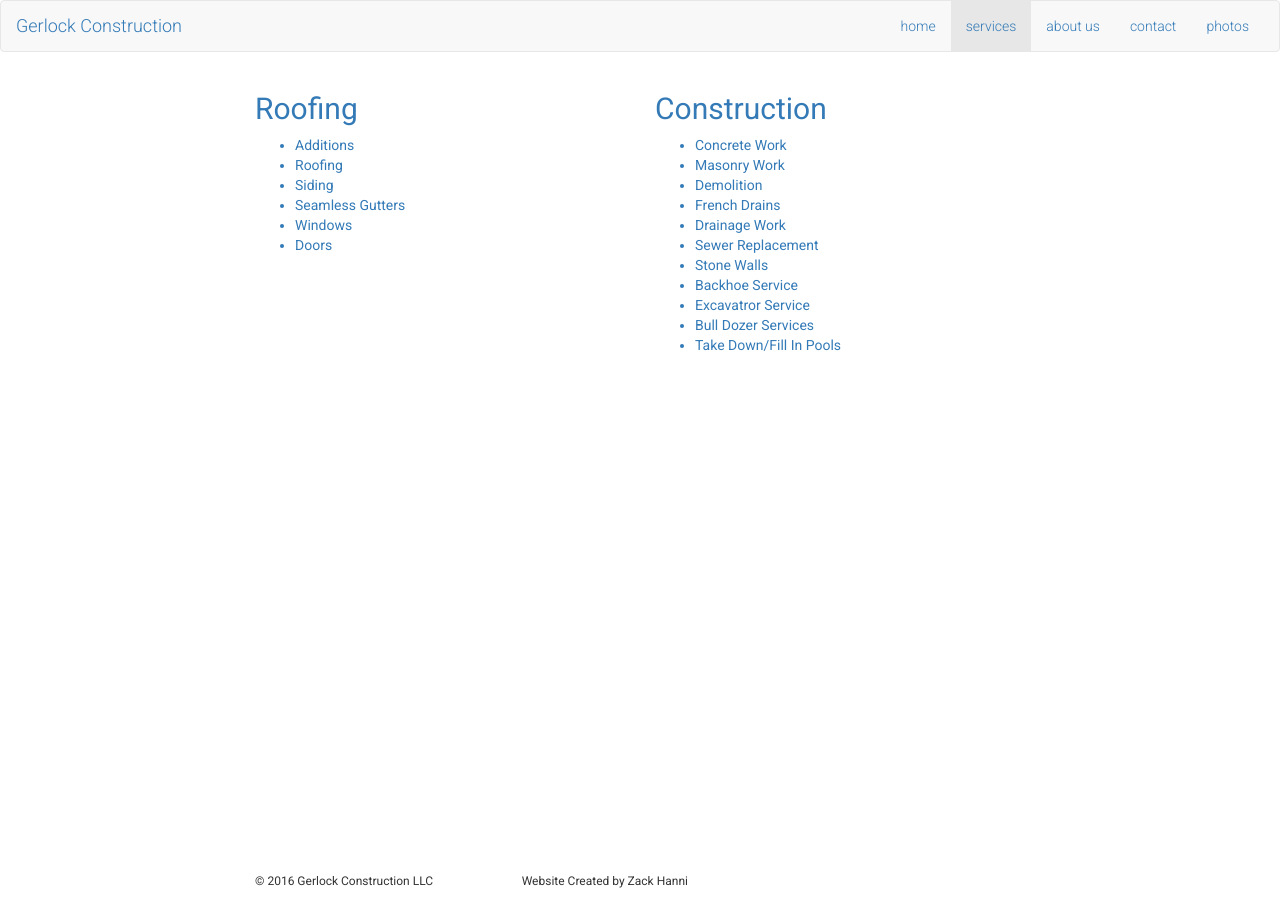
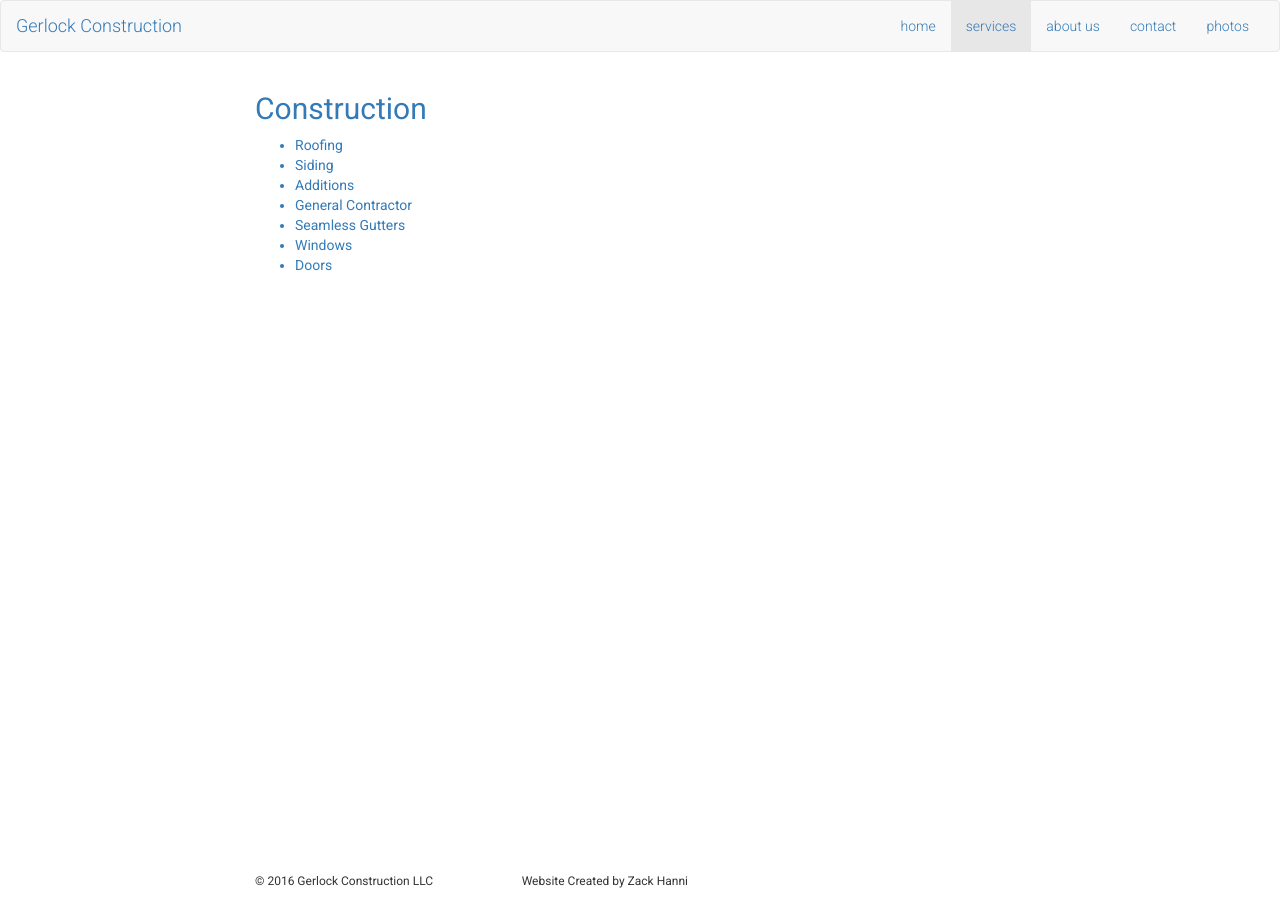
Before and after one commit to gerlock-construction/gerlock-construction.github.io, a Jekyll site: the page built from services.html, in a window 1280 px wide. Built offline with Jekyll 4.4.1, drawn with Linux system fonts in a browser that asks for light colours.

Commit message:
removed old services and added new ones
As per the request of Nancy Bingham on dec 29 I changed the services available

```diff
--- a/services.html
+++ b/services.html
@@ -6,32 +6,16 @@ filename: services
 <section class="container">
   <div class="row blue">
     <div class="col-md-6 col-sm-6 col-xs-6">
-    <h2>Roofing</h2>
+    <h2>Construction</h2>
     	<ul>
+        <li>Roofing</li>
+    		<li>Siding</li>
     		<li>Additions</li>
-    		<li>Roofing</li>
-    		<li>Siding</li>
+        <li>General Contractor</li>
     		<li>Seamless Gutters</li>
     		<li>Windows</li>
     		<li>Doors</li>
     	</ul>
     </div>
-
-    <div class="col-md-6 col-sm-6 col-xs-6">
-    <h2>Construction</h2>
-    	<ul>
-    		<li>Concrete Work</li>
-    		<li>Masonry Work</li>
-    		<li>Demolition</li>
-    		<li>French Drains</li>
-    		<li>Drainage Work</li>
-    		<li>Sewer Replacement</li>
-    		<li>Stone Walls</li>
-    		<li>Backhoe Service</li>
-    		<li>Excavatror Service</li>
-    		<li>Bull Dozer Services</li>
-    		<li>Take Down/Fill In Pools</li>
-    	</ul>
-    </div>
   </div>
 </section>
```
